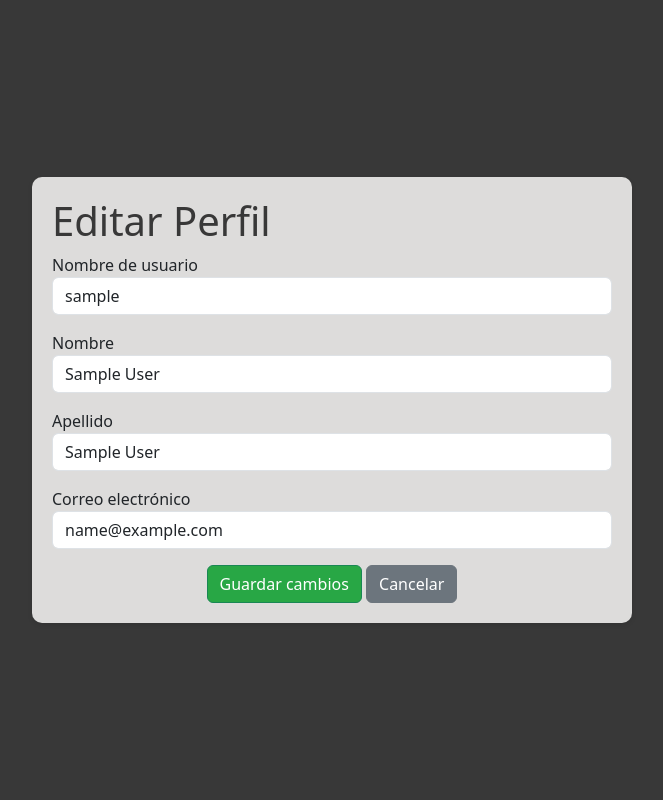
After one commit to SebasEPV/PSU_GangWeb, a PHP site: page /app/views/client/gestionarPerfil/editarPerfil.php in a window 1280 px wide. The commit adds this page. Shown: the whole page, without its empty margins (308-971 px from the left). Run offline with PHP 8.4, Linux system fonts and the light colour scheme; the visitor is signed in with stand-in values (Sample User, id 1).

```diff
--- /dev/null
+++ b/app/views/client/gestionarPerfil/editarPerfil.php
@@ -0,0 +1,169 @@
+<?php
+session_start();
+require("./../../../../config/database.php");
+
+$con = new Database;
+$enlace = $con->getConnection();
+
+if (!$enlace) {
+    throw new Exception("Error al establecer la conexión a la base de datos.");
+}
+
+if (!isset($_SESSION['email'])) {
+    header('Location: ./../views/auth/login.php');
+    exit;
+}
+
+$email = $_SESSION['email'];
+
+$query = $enlace->prepare("SELECT * FROM users WHERE email = :email");
+$query->bindParam(':email', $email, PDO::PARAM_STR);
+
+if ($query->execute()) {
+    $user = $query->fetch(PDO::FETCH_ASSOC);
+    if (!$user) {
+        die("No se encontró el usuario.");
+    }
+} else {
+    die("Error en la consulta: " . print_r($enlace->errorInfo(), true));
+}
+
+if ($_SERVER['REQUEST_METHOD'] === 'POST') {
+    if (isset($_POST['username'], $_POST['first_name'], $_POST['last_name'], $_POST['email'])) {
+        $username = $_POST['username'];
+        $first_name = $_POST['first_name'];
+        $last_name = $_POST['last_name'];
+        $new_email = $_POST['email'];
+        $current_password = $_POST['current_password'] ?? '';
+        $new_password = $_POST['new_password'] ?? '';
+        $confirm_password = $_POST['confirm_password'] ?? '';
+
+        // Actualizar información del usuario
+        $updateQuery = $enlace->prepare("UPDATE users SET username = :username, first_name = :first_name, last_name = :last_name, email = :new_email WHERE email = :email");
+        $updateQuery->bindParam(':username', $username, PDO::PARAM_STR);
+        $updateQuery->bindParam(':first_name', $first_name, PDO::PARAM_STR);
+        $updateQuery->bindParam(':last_name', $last_name, PDO::PARAM_STR);
+        $updateQuery->bindParam(':new_email', $new_email, PDO::PARAM_STR);
+        $updateQuery->bindParam(':email', $email, PDO::PARAM_STR);
+
+        if ($updateQuery->execute()) {
+            // Actualizar la contraseña si es necesario
+            if (!empty($current_password) && !empty($new_password) && $new_password === $confirm_password) {
+                $user = $enlace->query("SELECT password FROM users WHERE email = '$email'")->fetch(PDO::FETCH_ASSOC);
+
+                if (password_verify($current_password, $user['password'])) {
+                    $hashed_new_password = password_hash($new_password, PASSWORD_BCRYPT);
+                    $passwordUpdateQuery = $enlace->prepare("UPDATE users SET password = :new_password WHERE email = :email");
+                    $passwordUpdateQuery->bindParam(':new_password', $hashed_new_password, PDO::PARAM_STR);
+                    $passwordUpdateQuery->bindParam(':email', $email, PDO::PARAM_STR);
+
+                    if ($passwordUpdateQuery->execute()) {
+                        $_SESSION['email'] = $new_email;
+                        header('Location: ./verPerfil.php');
+                        exit;
+                    } else {
+                        $error = "Error al actualizar la contraseña.";
+                    }
+                } else {
+                    $error = "La contraseña actual es incorrecta.";
+                }
+            } else {
+                $_SESSION['email'] = $new_email;
+                header('Location: ./verPerfil.php');
+                exit;
+            }
+        } else {
+            $error = "Error al actualizar los datos.";
+        }
+    }
+}
+?>
+
+
+<!DOCTYPE html>
+<html lang="en">
+
+<head>
+    <meta charset="UTF-8">
+    <meta name="viewport" content="width=device-width, initial-scale=1.0">
+    <title>Editar Perfil</title>
+    <link href="https://cdn.jsdelivr.net/npm/bootstrap@5.3.3/dist/css/bootstrap.min.css" rel="stylesheet">
+    <style>
+        body {
+            display: flex;
+            align-items: center;
+            justify-content: center;
+            height: 100vh;
+            background-color: #383838;
+        }
+
+        .wrapper {
+            width: 100%;
+            max-width: 600px;
+            padding: 20px;
+            background-color: #DDDCDB;
+            border-radius: 10px;
+            box-shadow: 0 2px 5px rgba(0, 0, 0, 0.1);
+        }
+
+        h1 {
+            color: #383838;
+        }
+
+        .form-group {
+            margin-bottom: 16px;
+        }
+
+        .form-control {
+            margin-bottom: 8px;
+        }
+
+        .btn {
+            background-color: #00E9D2;
+            color: #383838;
+        }
+
+        .btn-secondary {
+            background-color: #6c757d;
+            color: #ffffff;
+        }
+
+        .btn-success {
+            background-color: #28a745;
+            color: #ffffff;
+        }
+    </style>
+</head>
+
+<body>
+    <div class="wrapper">
+        <h1>Editar Perfil</h1>
+        <?php if (isset($error)) {
+            echo "<div class='alert alert-danger'>$error</div>";
+        } ?>
+        <form method="POST">
+            <div class="form-group">
+                <label for="username">Nombre de usuario</label>
+                <input type="text" name="username" id="username" class="form-control" value="<?php echo htmlspecialchars($user['username']); ?>" required>
+            </div>
+            <div class="form-group">
+                <label for="first_name">Nombre</label>
+                <input type="text" name="first_name" id="first_name" class="form-control" value="<?php echo htmlspecialchars($user['first_name']); ?>" required>
+            </div>
+            <div class="form-group">
+                <label for="last_name">Apellido</label>
+                <input type="text" name="last_name" id="last_name" class="form-control" value="<?php echo htmlspecialchars($user['last_name']); ?>" required>
+            </div>
+            <div class="form-group">
+                <label for="email">Correo electrónico</label>
+                <input type="email" name="email" id="email" class="form-control" value="<?php echo htmlspecialchars($user['email']); ?>" required>
+            </div>
+            <div class="text-center">
+                <input type="submit" class="btn btn-success" value='Guardar cambios'>
+                <a href="./verPerfil.php" class="btn btn-secondary">Cancelar</a>
+            </div>
+        </form>
+    </div>
+</body>
+
+</html>
--- a/app/views/client/nosotros/faq.php
+++ b/app/views/client/nosotros/faq.php
@@ -191,14 +191,14 @@ $reviews = $consulta->fetchAll(PDO::FETCH_ASSOC);
                 </div>
                 <div>
                     <h2>Redes Sociales</h2>
-                    <a class="social-icon" href="https://www.instagram.com/psugangts/">
+                    <a target="_blank" class="social-icon" href="https://www.instagram.com/psugangts/">
                         <ion-icon name="logo-instagram"></ion-icon>
                     </a>
-                    <a class="social-icon" href="https://psugang.github.io/">
+                    <a target="_blank" class="social-icon" href="https://psugang.github.io/">
                         <ion-icon name="logo-github"></ion-icon>
                     </a>
                     </a>
-                    <a class="social-icon" href="https://www.facebook.com/PSUG4ng">
+                    <a target="_blank" class="social-icon" href="https://www.facebook.com/PSUG4ng">
                         <ion-icon name="logo-facebook"></ion-icon>
                     </a>
                 </div>
```
